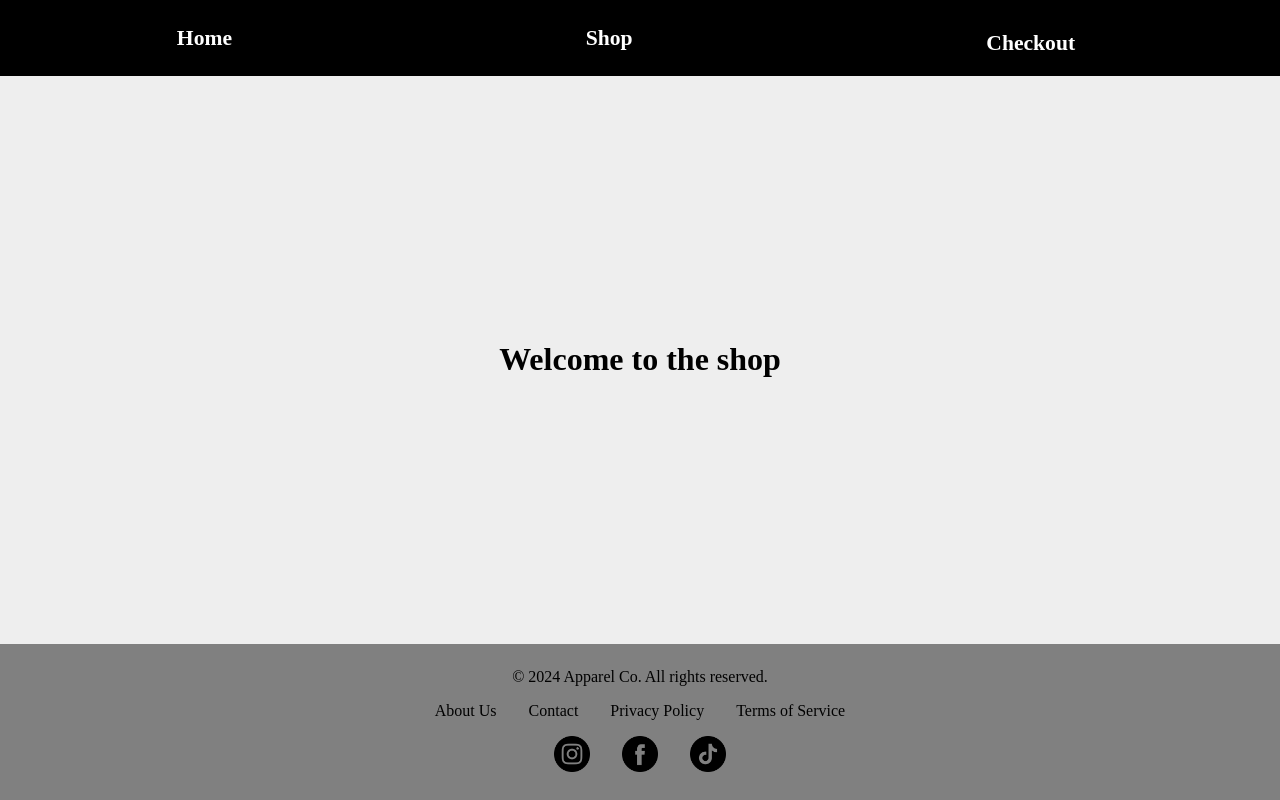
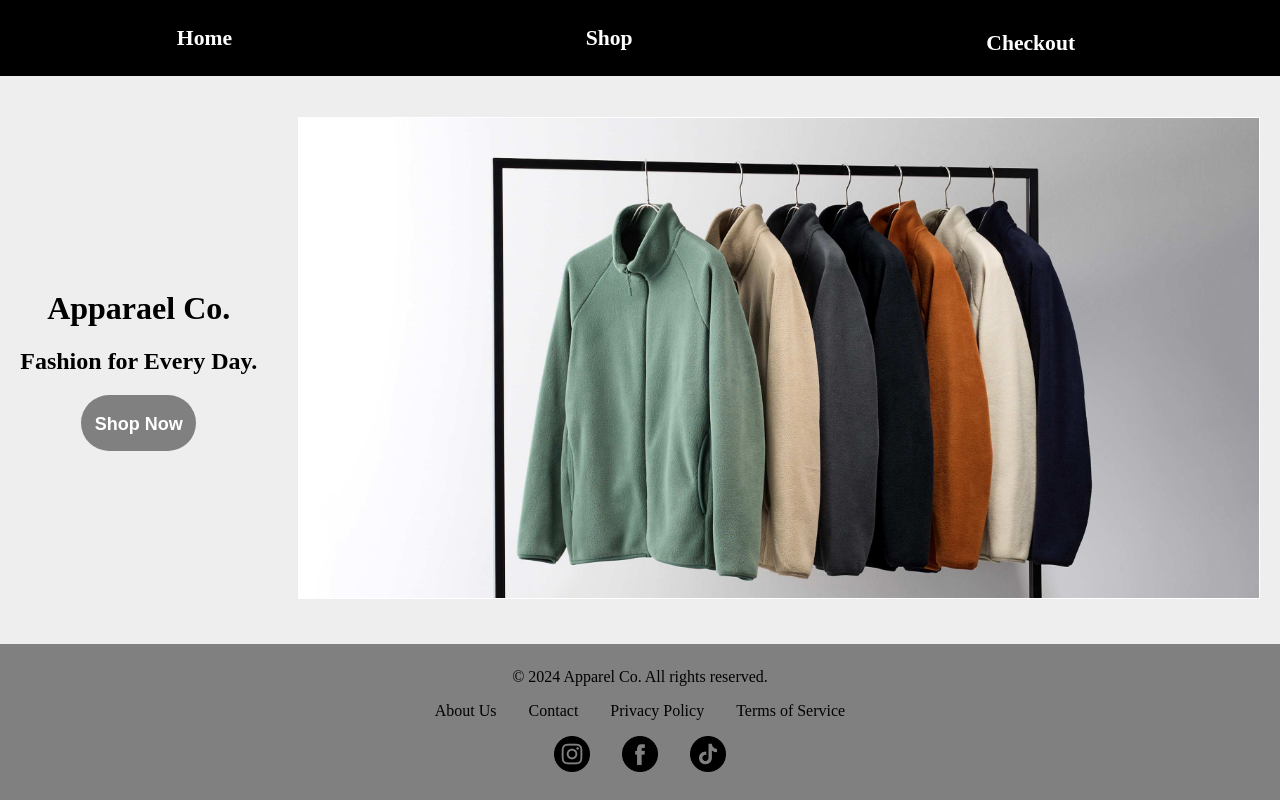
Before and after one commit to dec-gr/odin-shopping-cart, a React (Vite) app: page / in a window 1280 px wide. Built offline with nearby package versions, Linux system fonts and the light colour scheme.

Commit message:
Format home screen

```diff
--- a/src/components/home/Home.jsx
+++ b/src/components/home/Home.jsx
@@ -1,9 +1,21 @@
 import styles from './Home.module.css';
+import { Link } from 'react-router-dom';
 
 const Home = () => {
   return (
     <div className={styles.homeCont}>
-      <h1>Welcome to the shop</h1>
+      <div className={styles.homeLeftDiv}>
+        <h1>Apparael Co.</h1>
+        <h2>Fashion for Every Day.</h2>
+        <button>
+          <h2>
+            <Link to="shop">Shop Now</Link>
+          </h2>
+        </button>
+      </div>
+      <div className={styles.homeRightDiv}>
+        <img src="src/assets/fleeceRack.jpg" alt="" />
+      </div>
     </div>
   );
 };
--- a/src/components/home/Home.module.css
+++ b/src/components/home/Home.module.css
@@ -1,6 +1,24 @@
 .homeCont {
   display: flex;
-  justify-content: center;
+  flex-direction: row;
+  justify-content: space-around;
   align-items: center;
   height: 100%;
 }
+
+.homeLeftDiv {
+}
+
+.homeLeftDiv button {
+  color: white;
+  border-radius: 17em;
+  padding: 0em 1em;
+}
+
+.homeRightDiv {
+}
+
+.homeRightDiv img {
+  height: 30em;
+  border: 1px solid white;
+}
```
Also changed, not shown: src/assets/fleeceRack.jpg (added).
